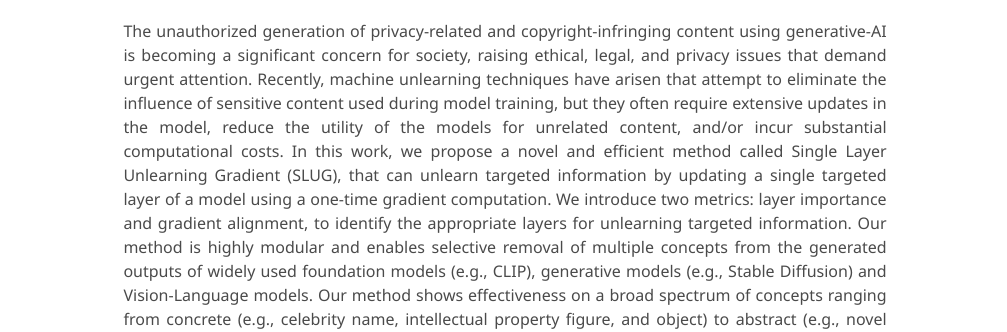
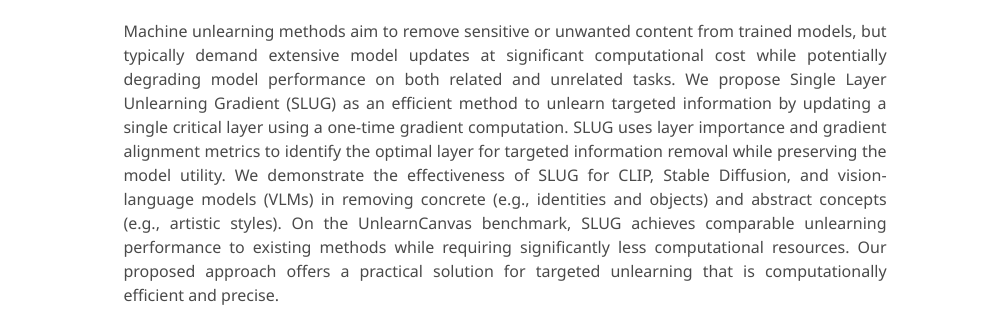
Before and after one commit to efficient-unlearning/SLUG, a plain HTML site: page index.html in a window 1280 px wide. Shown: the part 468-800 px from the top of the page, without its empty margins (135-1142 px from the left). Drawn offline with nearby package versions, Linux system fonts and the light colour scheme; some icons are missing; a web font is replaced by a local one.

Commit message:
Update Bibtex, text

```diff
--- a/index.html
+++ b/index.html
@@ -292,17 +292,17 @@
         <h2 class="title is-3">Abstract</h2>
         <div class="content has-text-justified">
           <p>
-            The unauthorized generation of privacy-related and copyright-infringing content using generative-AI
-            is becoming a significant concern for society, raising ethical, legal, and privacy issues that demand urgent attention.
-            Recently, machine unlearning techniques have arisen that attempt to eliminate the influence of sensitive content used during model training,
-            but they often require extensive updates in the model, reduce the utility of the models for unrelated content,
-            and/or incur substantial computational costs. In this work, we propose a novel and efficient method called Single Layer Unlearning Gradient (SLUG),
-            that can unlearn targeted information by updating a single targeted layer of a model using a one-time gradient computation.
-            We introduce two metrics: layer importance and gradient alignment, to identify the appropriate layers for unlearning targeted information.
-            Our method is highly modular and enables selective removal of multiple concepts from the generated outputs of widely used foundation models
-            (e.g., CLIP), generative models (e.g., Stable Diffusion) and Vision-Language models.
-            Our method shows effectiveness on a broad spectrum of concepts ranging from concrete (e.g., celebrity name, intellectual property figure, and object)
-            to abstract (e.g., novel concept and artistic style).
+            Machine unlearning methods aim to remove sensitive or unwanted content from trained models,
+            but typically demand extensive model updates at significant computational cost while potentially degrading model performance on both related and unrelated tasks.
+            We propose Single Layer Unlearning Gradient (SLUG) as an efficient method to unlearn targeted information
+            by updating a single critical layer using a one-time gradient computation.
+            SLUG uses layer importance and gradient alignment metrics to identify the optimal layer for targeted
+            information removal while preserving the model utility.
+            We demonstrate the effectiveness of SLUG for CLIP, Stable Diffusion, and vision-language models (VLMs) in removing concrete
+            (e.g., identities and objects) and abstract concepts (e.g., artistic styles).
+            On the UnlearnCanvas benchmark, SLUG achieves comparable unlearning performance to existing methods while
+            requiring significantly less computational resources.
+            Our proposed approach offers a practical solution for targeted unlearning that is computationally efficient and precise.
           </p>
         </div>
       </div>
```
